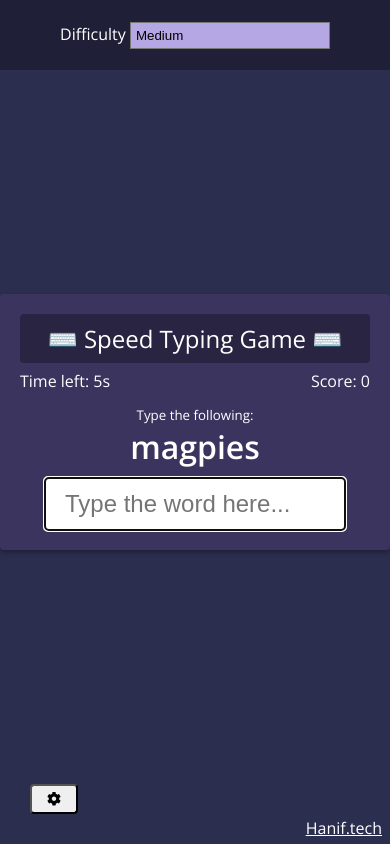
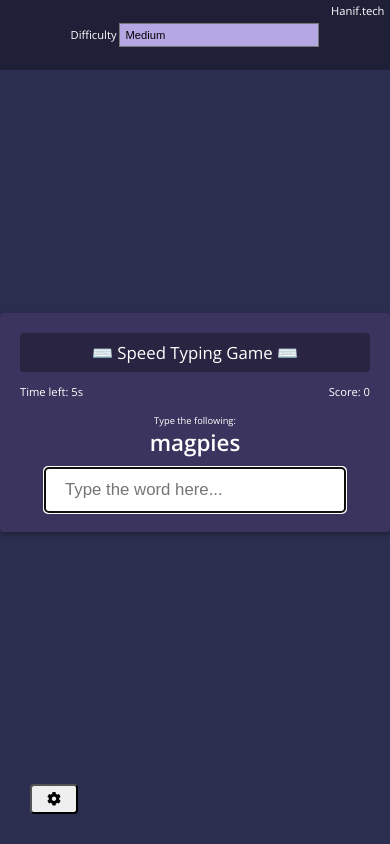
Before and after one commit to HANZ64/Speed-Typing-Game, a plain HTML site: page index.html in a window 390 px wide. Drawn offline with nearby package versions, Linux system fonts and the light colour scheme.

Commit message:
Updated mobile view

```diff
--- a/style.css
+++ b/style.css
@@ -129,8 +129,30 @@ footer a {
   right: 0;
   bottom: 0;
   padding: 0.3rem 0.5rem;
+  text-decoration: none;
+}
+
+footer a:hover {
+  text-decoration: underline;
 }
 
 footer a:visited {
   color: white;
 }
+
+@media (max-width: 1024px) {
+  footer a {
+    bottom: auto;
+    top: 0;
+  }
+}
+
+@media (max-width: 500px) {
+  html {
+    font-size: 70%;
+  }
+
+  #difficulty {
+    font-size: 100%;
+  }
+}
```
